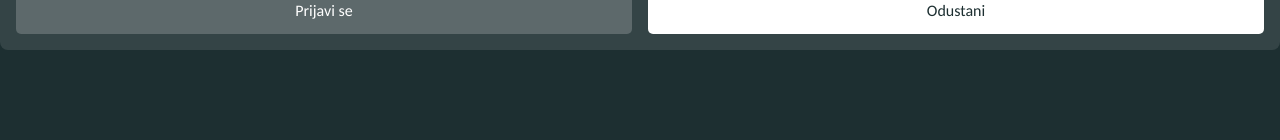
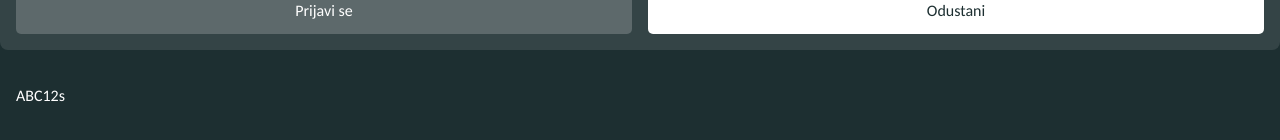
Before and after one commit to lovretomic/peta-kviz-app, a React (Vite) app: page /test in a window 1280 px wide. Shown: the part 422-562 px from the top of the page. Built offline with nearby package versions, Linux system fonts and the light colour scheme.

Commit message:
initialised project

```diff
--- /dev/null
+++ b/src/components/CodeModal/CodeModal.module.scss
@@ -0,0 +1,5 @@
+.modalBackground {
+  border-radius: 16px;
+  padding: 16px;
+  gap: 16px;
+}
--- /dev/null
+++ b/src/components/CodeModal/CodeModal.tsx
@@ -0,0 +1,26 @@
+import c from "./CodeModal.module.scss";
+import clsx from "clsx";
+import Input from "../Input";
+
+type CodeModalProps = {
+  date: Date | string;
+  code?: string;
+} & React.HTMLAttributes<HTMLDivElement>;
+
+function formatDate(date: Date | string): string {
+  if (typeof date === "string") {
+    return Date.parse(date) ? date : "Neispravan datum";
+  }
+  return date.toLocaleDateString("hr-HR", {
+    weekday: "long",
+    year: "numeric",
+    month: "narrow",
+    day: "numeric",
+  });
+}
+
+const CodeModal: React.FC<CodeModalProps> = ({ date, code }) => {
+  return <div className={c.modalBackground}>{code}</div>;
+};
+
+export default CodeModal;
--- /dev/null
+++ b/src/components/CodeModal/index.ts
@@ -0,0 +1,3 @@
+import CodeModal from "./CodeModal";
+
+export default CodeModal;
--- a/src/pages/TestPage/TestPage.tsx
+++ b/src/pages/TestPage/TestPage.tsx
@@ -2,6 +2,7 @@ import Button from "../../components/Button";
 import Input from "../../components/Input";
 import ProgressBar from "../../components/ProgressBar";
 import trashIcon from "../../assets/icons/trash.svg";
+import CodeModal from "../../components/CodeModal";
 
 const TestPage = () => {
   return (
@@ -29,6 +30,9 @@ const TestPage = () => {
           variant="withButtons"
         />
       </div>
+      <div>
+        <CodeModal date="12.12.2012." code="ABC12s" />
+      </div>
     </div>
   );
 };
```
